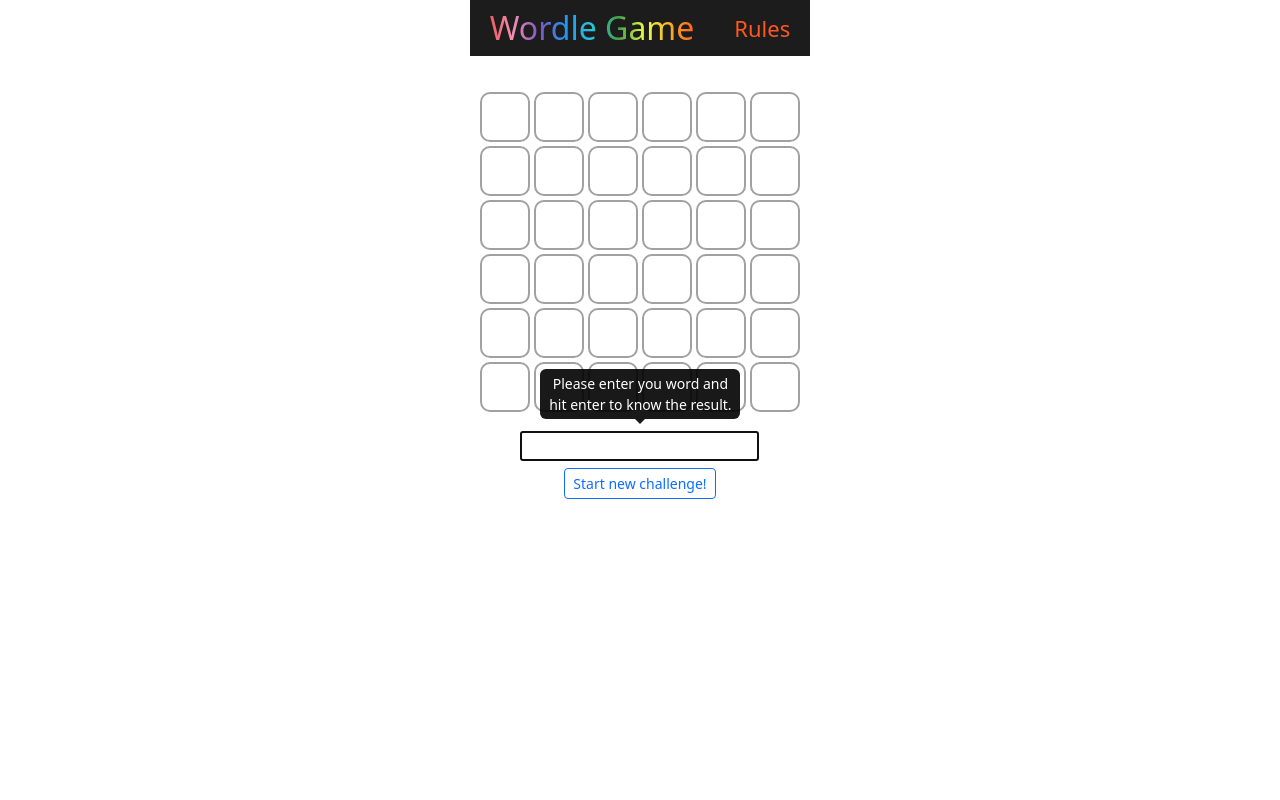
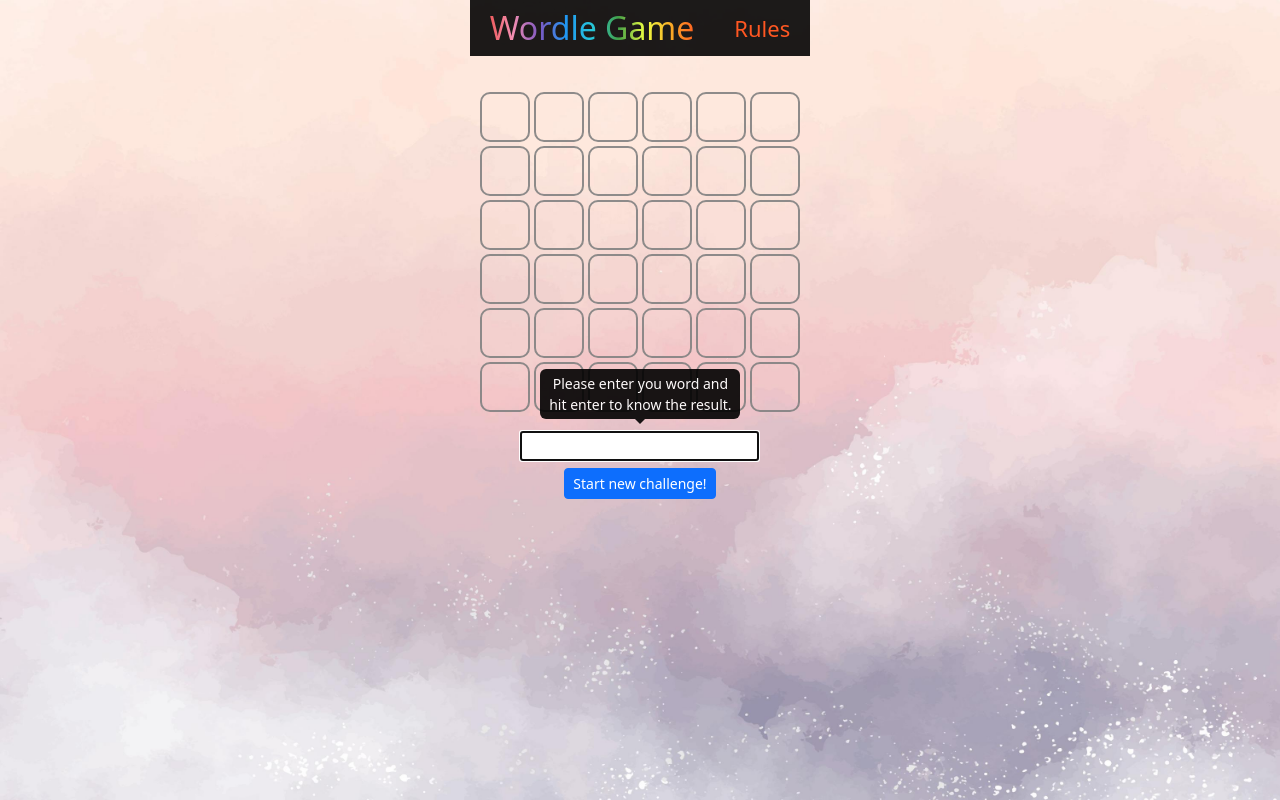
Before and after one commit to gayatribir/gayatri-birthare-project2, a React (Vite) app: page /game/1 in a window 1280 px wide. Built offline with nearby package versions, Linux system fonts and the light colour scheme.

Commit message:
adding background image

```diff
--- a/src/Home.jsx
+++ b/src/Home.jsx
@@ -26,7 +26,7 @@ export default function Home(){
             <option value="normal">Normal</option>
             <option value="hard">Hard</option>
           </select>&nbsp;&nbsp;
-          <input role="button" tabIndex="0" type="submit" className="btn btn-outline-primary btn-sm" value="Play!" onClick={onLevelSubmit}></input>
+          <input role="button" tabIndex="0" type="submit" className="btn btn-primary btn-sm" value="Play!" onClick={onLevelSubmit}></input>
         </label>
       </p>
     </div>
--- a/src/components/ResetGame.jsx
+++ b/src/components/ResetGame.jsx
@@ -12,7 +12,7 @@ export default function ResetGame(){
 
   return (
     <div className="btn-reset-game">
-      <input role="button" type='submit' className="btn btn-outline-primary btn-sm" value="Start new challenge!" onClick={handleResetGame}></input>
+      <input role="button" type='submit' className="btn btn-primary btn-sm" value="Start new challenge!" onClick={handleResetGame}></input>
     </div>
   );
 }
--- a/src/index.css
+++ b/src/index.css
@@ -7,5 +7,6 @@ body {
   place-items: center;
   min-width: 320px;
   min-height: 100vh;
-  /* background-color: beige; */
+  background-image: url("/5172066.jpg");
+  background-size: 100vw 100vh;
 }
--- a/src/styles/Row.css
+++ b/src/styles/Row.css
@@ -7,7 +7,7 @@
   border-radius: 10px;
   height: 50px;
   width: 50px;
-  border: 2px #808080bd solid;
+  border: 2px #808080e3 solid;
   display: inline-block;
   margin: 2px;
 }
```
Also changed, not shown: 5172066.jpg (added).
